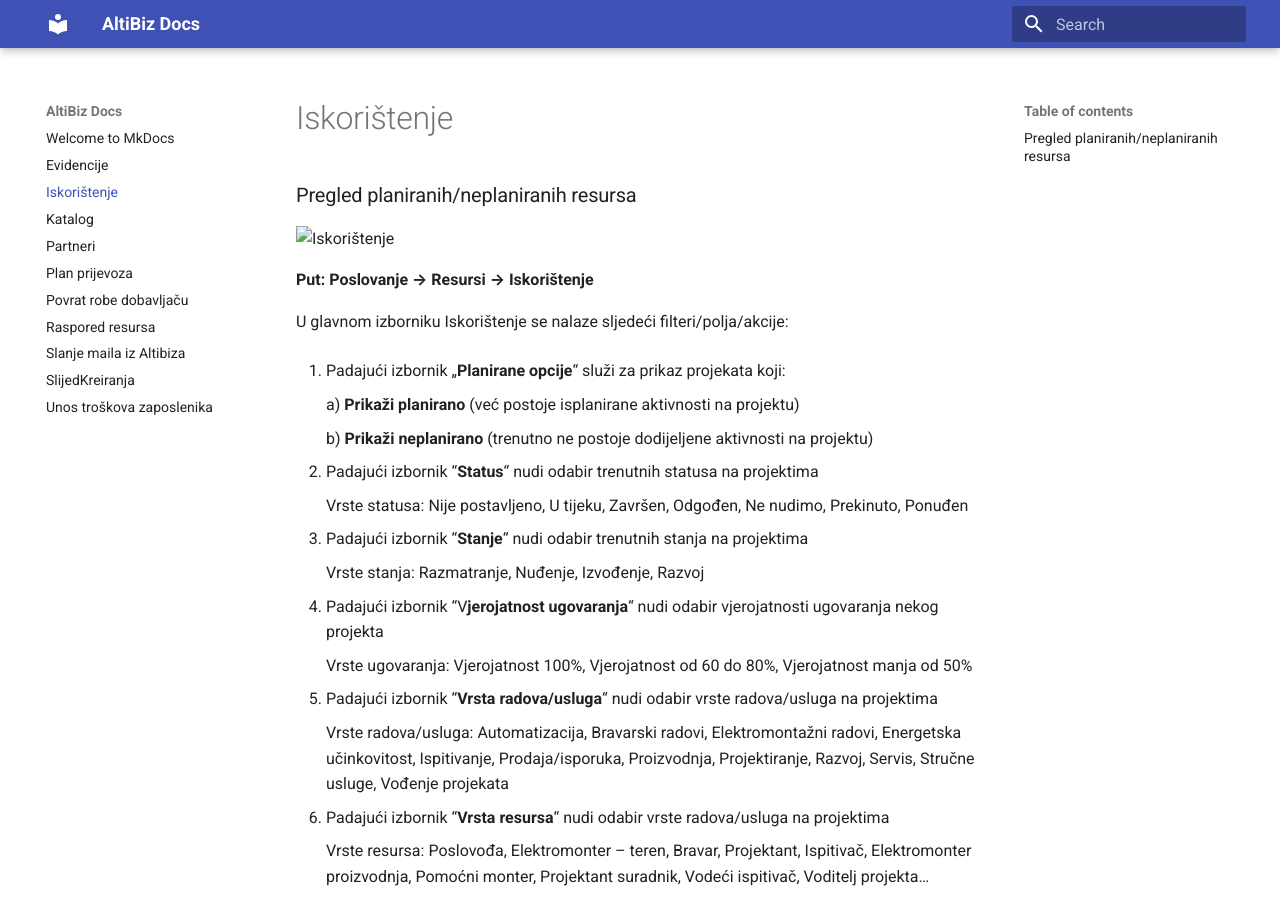
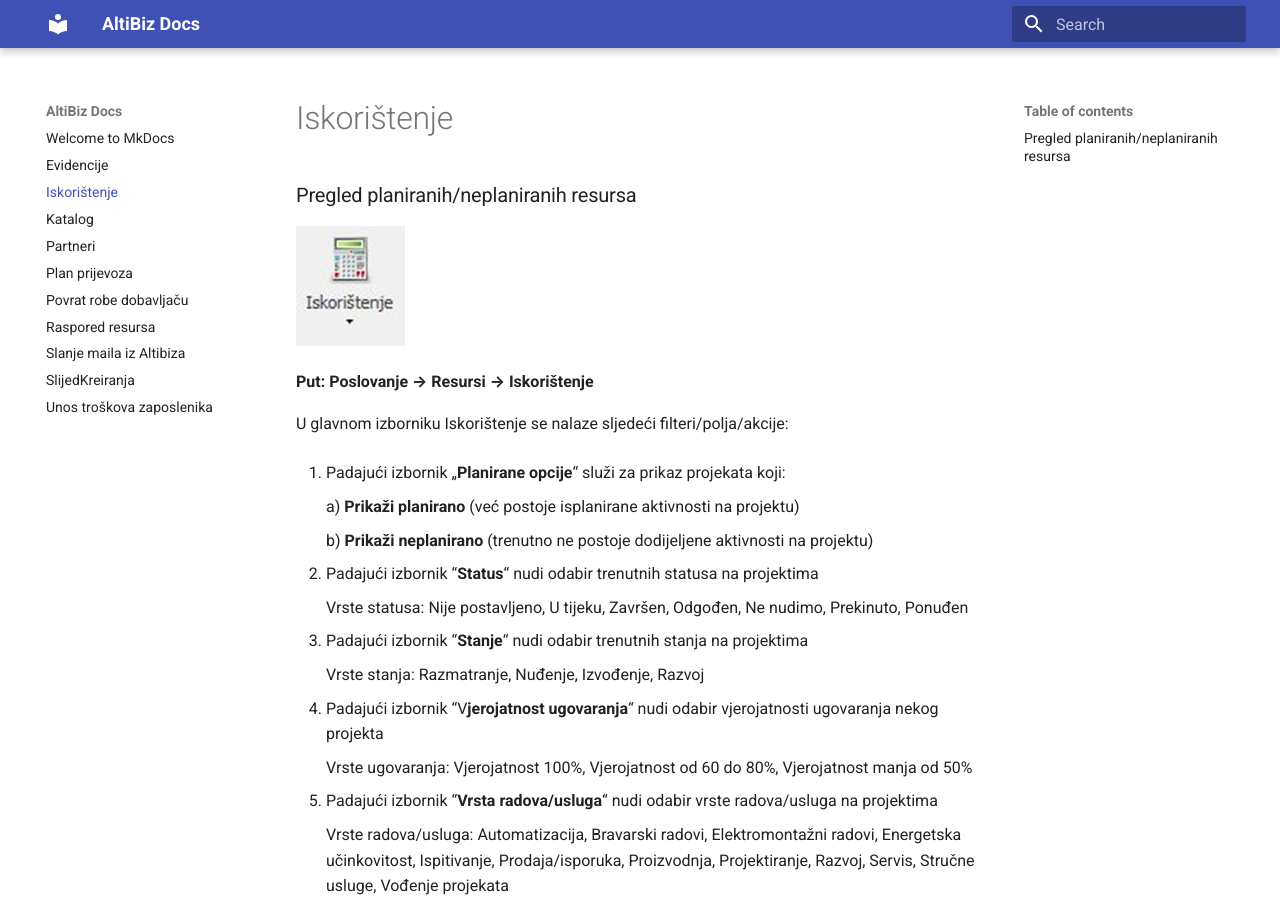
Before and after one commit to DrazenGit/alti-docs-test, an MkDocs documentation site: the page built from docs/Iskoristenje.md, in a window 1280 px wide and 900 px high. Built offline with MkDocs 1.6.1 and Material for MkDocs 9.7.7, drawn with Linux system fonts in a browser that asks for light colours.

Commit message:
img link

```diff
--- a/docs/Iskoristenje.md
+++ b/docs/Iskoristenje.md
@@ -3,7 +3,7 @@
 ### Pregled planiranih/neplaniranih resursa
 
 
-![Iskorištenje]([a relative link]/images/iskoristenje.png "Iskoristenje")
+![Iskorištenje](../images/iskoristenje.png "Iskoristenje")
 
 **Put: Poslovanje → Resursi → Iskorištenje**
 
```
